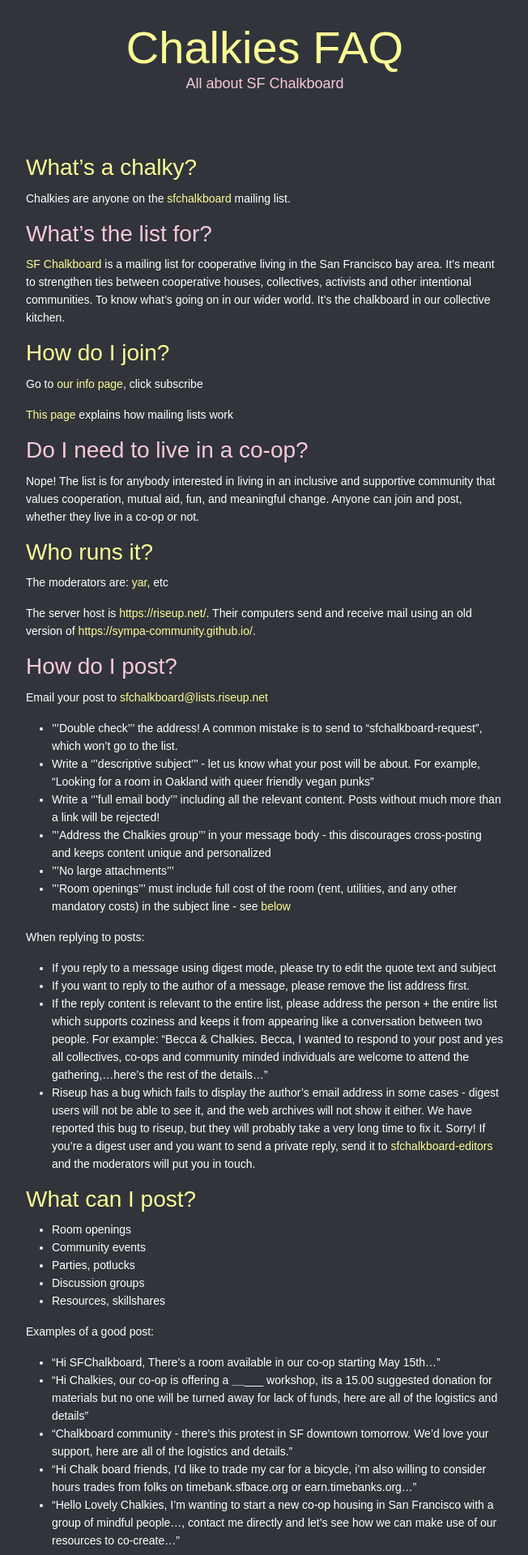
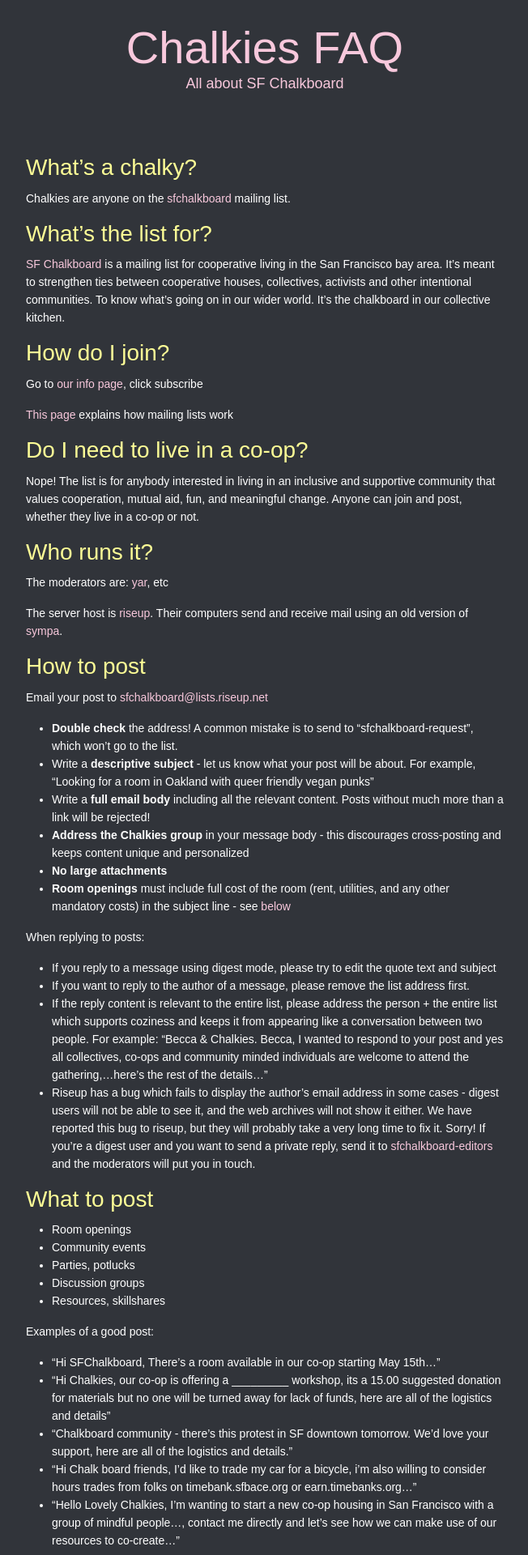
Before and after one commit to organicunity/chalkies.github.io, a Jekyll site: the page built from index.md, in a window 1280 px wide. Shown: the top 1920 px of the page at 81% size, without its empty margins (313-965 px from the left). Built offline with Jekyll 4.4.1, drawn with Linux system fonts in a browser that asks for light colours; some web fonts are replaced; comment, search, counter and statistics services are not loaded; a style sheet for code colours, icons or effects is not loaded; our own code applies the rules of GitHub Pages for plain Markdown files.

Commit message:
syntax fixes, more yellow

```diff
--- a/index.md
+++ b/index.md
@@ -26,17 +26,17 @@ Nope! The list is for anybody interested in living in an inclusive and supportiv
 
 The moderators are: [yar](https://yar.gay/), etc
 
-The server host is [https://riseup.net/](riseup). Their computers send and receive mail using an old version of [https://sympa-community.github.io/](sympa).
+The server host is [riseup](https://riseup.net/). Their computers send and receive mail using an old version of [sympa](https://sympa-community.github.io/).
 
-# How do I post?
+# How to post
 
 Email your post to [sfchalkboard@lists.riseup.net](mailto:sfchalkboard@lists.riseup.net)
-* '''Double check''' the address! A common mistake is to send to "sfchalkboard-request", which won't go to the list.
-* Write a '''descriptive subject''' - let us know what your post will be about. For example, "Looking for a room in Oakland with queer friendly vegan punks"
-* Write a '''full email body''' including all the relevant content. Posts without much more than a link will be rejected!
-* '''Address the Chalkies group''' in your message body - this discourages cross-posting and keeps content unique and personalized
-* '''No large attachments'''
-* '''Room openings''' must include full cost of the room (rent, utilities, and any other mandatory costs) in the subject line - see [below](#Rooms)
+* **Double check** the address! A common mistake is to send to "sfchalkboard-request", which won't go to the list.
+* Write a **descriptive subject** - let us know what your post will be about. For example, "Looking for a room in Oakland with queer friendly vegan punks"
+* Write a **full email body** including all the relevant content. Posts without much more than a link will be rejected!
+* **Address the Chalkies group** in your message body - this discourages cross-posting and keeps content unique and personalized
+* **No large attachments**
+* **Room openings** must include full cost of the room (rent, utilities, and any other mandatory costs) in the subject line - see [below](#rooms)
 
 When replying to posts:
 * If you reply to a message using digest mode, please try to edit the quote text and subject
@@ -44,7 +44,7 @@ When replying to posts:
 * If the reply content is relevant to the entire list, please address the person + the entire list which supports coziness and keeps it from appearing like a conversation between two people. For example: "Becca & Chalkies. Becca, I wanted to respond to your post and yes all collectives, co-ops and community minded individuals are welcome to attend the gathering,...here’s the rest of the details..."
 * Riseup has a bug which fails to display the author's email address in some cases - digest users will not be able to see it, and the web archives will not show it either. We have reported this bug to riseup, but they will probably take a very long time to fix it. Sorry! If you're a digest user and you want to send a private reply, send it to [sfchalkboard-editors](mailto:sfchalkboard-editors@lists.riseup.net) and the moderators will put you in touch.
 
-# What can I post?
+# What to post
 
 * Room openings
 * Community events
@@ -54,7 +54,7 @@ When replying to posts:
 
 Examples of a good post:
 * "Hi SFChalkboard, There's a room available in our co-op starting May 15th…"
-* "Hi Chalkies, our co-op is offering a _________ workshop, its a 15.00 suggested donation for materials but no one will be turned away for lack of funds, here are all of the logistics and details"
+* "Hi Chalkies, our co-op is offering a \_\_\_\_\_\_\_\_\_ workshop, its a 15.00 suggested donation for materials but no one will be turned away for lack of funds, here are all of the logistics and details"
 * "Chalkboard community - there’s this protest in SF downtown tomorrow. We’d love your support, here are all of the logistics and details."
 * "Hi Chalk board friends, I’d like to trade my car for a bicycle, i’m also willing to consider hours trades from folks on timebank.sfbace.org or earn.timebanks.org…"
 * "Hello Lovely Chalkies, I’m wanting to start a new co-op housing in San Francisco with a group of mindful people…, contact me directly and let’s see how we can make use of our resources to co-create..."
--- a/styles.css
+++ b/styles.css
@@ -10,14 +10,14 @@ header {
     text-align: center;
 }
 a, a:hover, a:active, a:focus, a:link, a:visited {
-    color: #fdfd96;
+    color: #F8C8DC;
     font-weight: 400;
     text-decoration: none;
 }
 a:hover, a:focus {
-    color: ##F8C8DC;
+    color: #fdfd96;
 }
-h1, h1 a {
+h1, h1 a, h1 a:hover {
     color: #fdfd96;
     font-family: 'Recursive', sans-serif;
     margin: 0px;
@@ -39,9 +39,6 @@ section h1 {
     overflow: hidden;
     white-space: nowrap;
 }
-section h1:nth-of-type(even) {
-    color: #F8C8DC;
-}
 section.content {
     padding: 20px 30px 50px 30px;
 }
```
